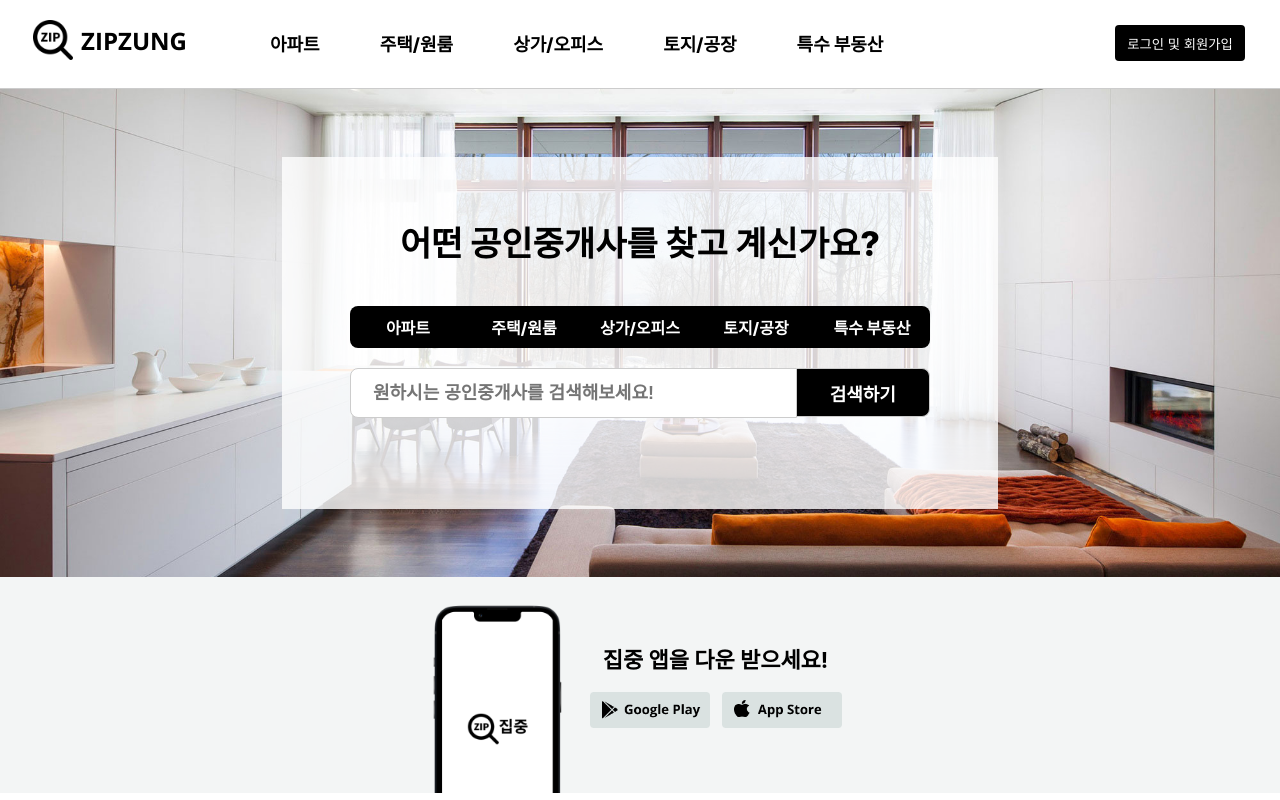
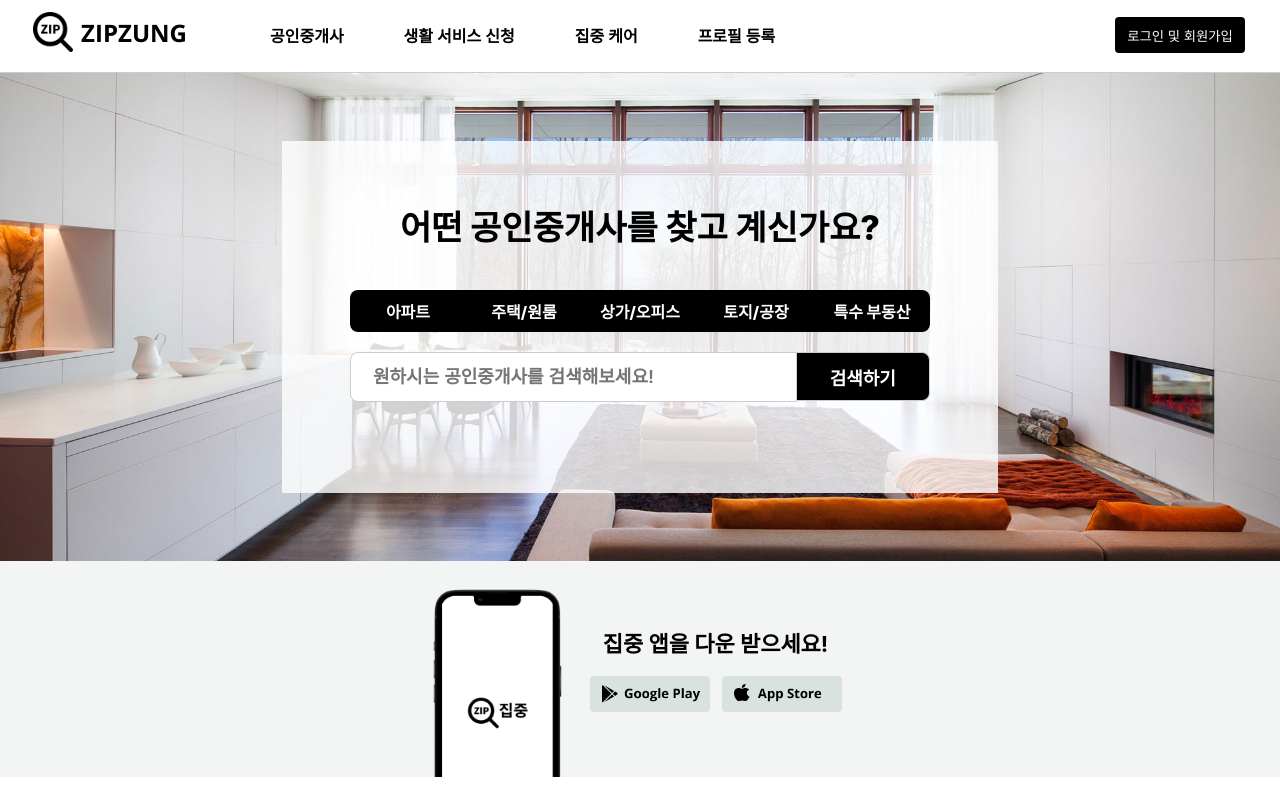
Before and after one commit to ZIPZUNG/ZIPZUNG_Frontend, a React (Create React App) app: page / in a window 1280 px wide. Built offline with nearby package versions, Linux system fonts and the light colour scheme.

Commit message:
UPDATE : 헤더 네비게이션 이름 변경

```diff
--- a/src/components/Header/index.tsx
+++ b/src/components/Header/index.tsx
@@ -9,11 +9,10 @@ const Header = () => {
 				<S.HeaderLogoText>ZIPZUNG</S.HeaderLogoText>
 			</S.HeaderLogoWrap>
 			<S.NavigationWrap>
-				<S.Navigation to="/search">아파트</S.Navigation>
-				<S.Navigation to="/search">주택/원룸</S.Navigation>
-				<S.Navigation to="/search">상가/오피스</S.Navigation>
-				<S.Navigation to="/search">토지/공장</S.Navigation>
-				<S.Navigation to="/search">특수 부동산</S.Navigation>
+				<S.Navigation to="/search">공인중개사</S.Navigation>
+				<S.Navigation to="/search">생활 서비스 신청</S.Navigation>
+				<S.Navigation to="/search">집중 케어</S.Navigation>
+				<S.Navigation to="/application">프로필 등록</S.Navigation>
 			</S.NavigationWrap>
 			<S.LoginWrap>
 				<S.LoginButton>로그인 및 회원가입</S.LoginButton>
--- a/src/components/Header/style.ts
+++ b/src/components/Header/style.ts
@@ -3,7 +3,7 @@ import styled from 'styled-components'
 
 export const HeaderWrap = styled.div`
 	width: 100vw;
-	height: 80px;
+	height: 64px;
 	display: flex;
 	padding-bottom: 8px;
 	border-bottom: 1px solid #ccc;
@@ -57,8 +57,8 @@ export const NavigationWrap = styled.div`
 
 export const Navigation = styled(Link)`
 	margin: 6px 30px 0 30px;
-	font-size: 18px;
-	font-weight: 800;
+	font-size: 16px;
+	font-weight: 600;
 	cursor: pointer;
 	text-decoration: none;
 	color: black;
```
